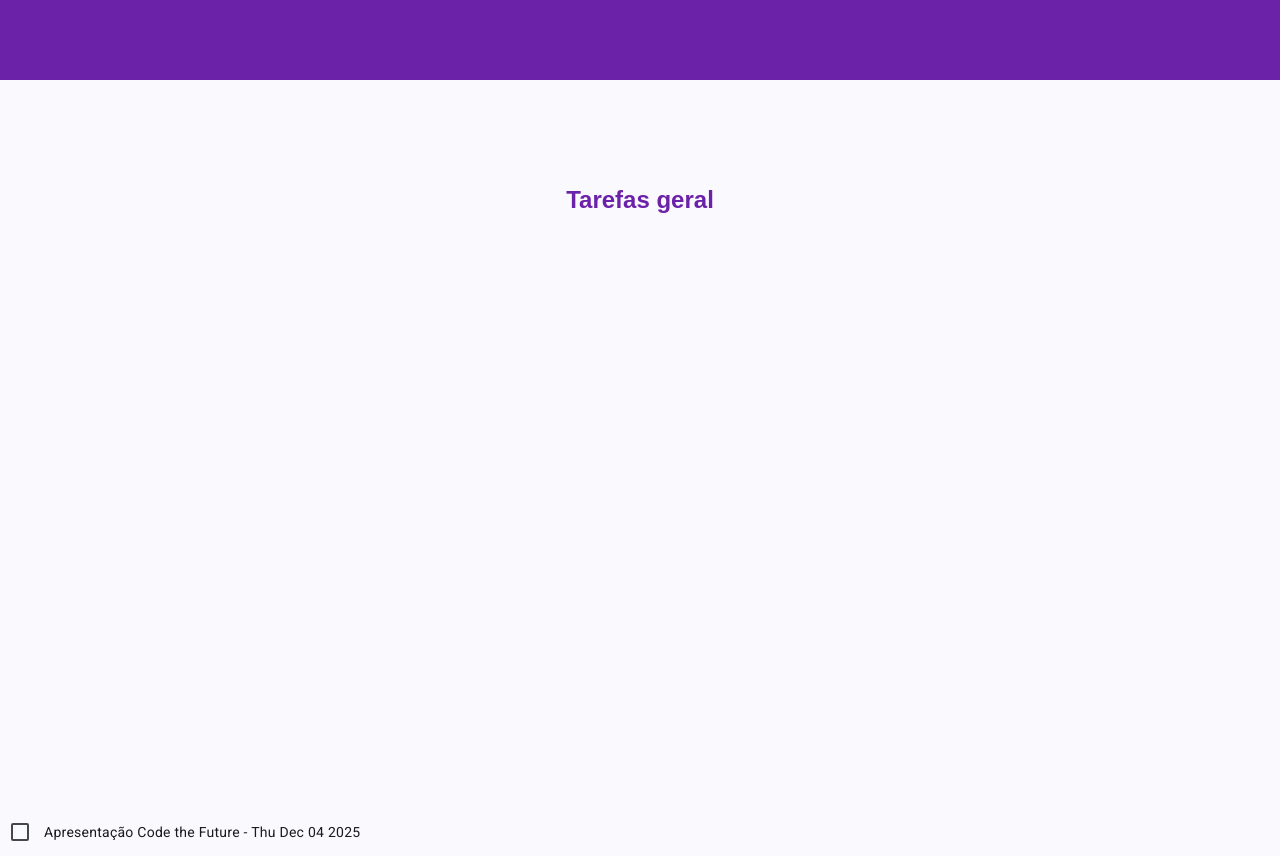
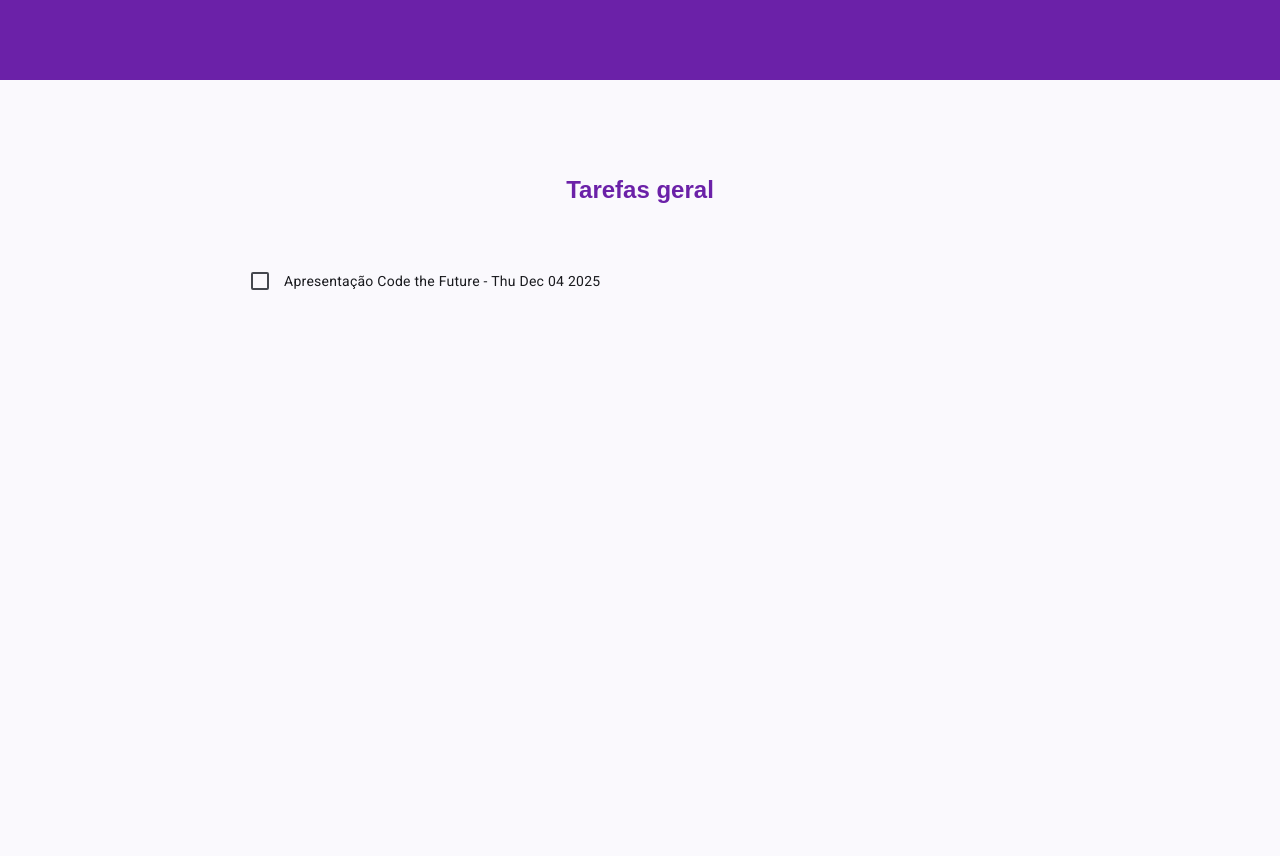
Before and after one commit to ellenvieira18/Organiza_ai, an Angular app in the folder organiza_ai/: page /visao-geral in a window 1280 px wide. After the commit the page ends 800 px from the top, so only its background shows below. Built offline with nearby package versions, Linux system fonts and the light colour scheme.

Commit message:
atualizado

```diff
--- a/organiza_ai/src/app/Components/visao-geral/visao-geral.scss
+++ b/organiza_ai/src/app/Components/visao-geral/visao-geral.scss
@@ -1,7 +1,3 @@
-.example-section {
-  margin: 12px 0;
-}
-
 .tela{
   .topo{
     width: 100%;
@@ -20,20 +16,80 @@
 .conteudo {
   display: flex;
   flex-direction: column;
-  align-items: center;
-  justify-content: center;
-  height: 100%;
-  width: 100%;
+  align-items: center;        // centraliza horizontalmente o conteúdo
+  justify-content: flex-start; // começa do topo (depois do header fixo)
+  min-height: 100vh;           // ocupa a tela toda
+  padding-top: 12%;            // espaço para o header fixo não sobrepor
   font-family: 'Poppins', sans-serif;
+  box-sizing: border-box;
 
   .title {
     color: #6b21a8;
     font-size: 1rem;
-    // font-weight: 70;
-    margin-bottom: 400px;
-    // margin-top: 60px;
+    font-weight: 600;
+    margin: 6px 0 30px;   // espaço abaixo do título (ajuste conforme quiser)
+    text-align: center;
+
+//     font-size: 1rem;
+//     // font-weight: 70;
+//     margin-bottom: 400px;
+//     // margin-top: 60px;
   }
 }
+
+// Container centralizado, largura máxima confortável e conteúdo alinhado à esquerda
+.example-section {
+  width: 100%;
+  max-width: 800px;           // largura máxima (pode mudar se quiser mais largo/estreito)
+  padding: 0 20px;            // respiro nas laterais em telas pequenas
+  margin: 0 auto;             // centraliza o bloco
+  text-align: left;           // garante alinhamento à esquerda dos itens
+
+  // Estilo dos checkboxes (opcional, para ficar mais bonito)
+  mat-checkbox {
+    display: block;
+    margin: 12px 0;
+    font-size: 1rem;
+  }
+}
+
+
+// .example-section {
+//   margin: 12px 0;
+// }
+
+// .tela{
+//   .topo{
+//     width: 100%;
+//     height: 10%;
+//     position: fixed;
+//     top: 0;
+//     left: 0;
+//     background-color:#6b21a8;
+//     display: flex;
+//     justify-content: center;
+//     align-items: center;
+//     color: #fff;
+//   }
+// }
+
+// .conteudo {
+//   display: flex;
+//   flex-direction: column;
+//   align-items: center;
+//   justify-content: center;
+//   height: 100%;
+//   width: 100%;
+//   font-family: 'Poppins', sans-serif;
+
+//   .title {
+//     color: #6b21a8;
+//     font-size: 1rem;
+//     // font-weight: 70;
+//     margin-bottom: 400px;
+//     // margin-top: 60px;
+//   }
+// }
 
 
 
```
Also changed, not shown: organiza_ai/src/app/Components/visao-geral/visao-geral.html (+5 -4 lines).
